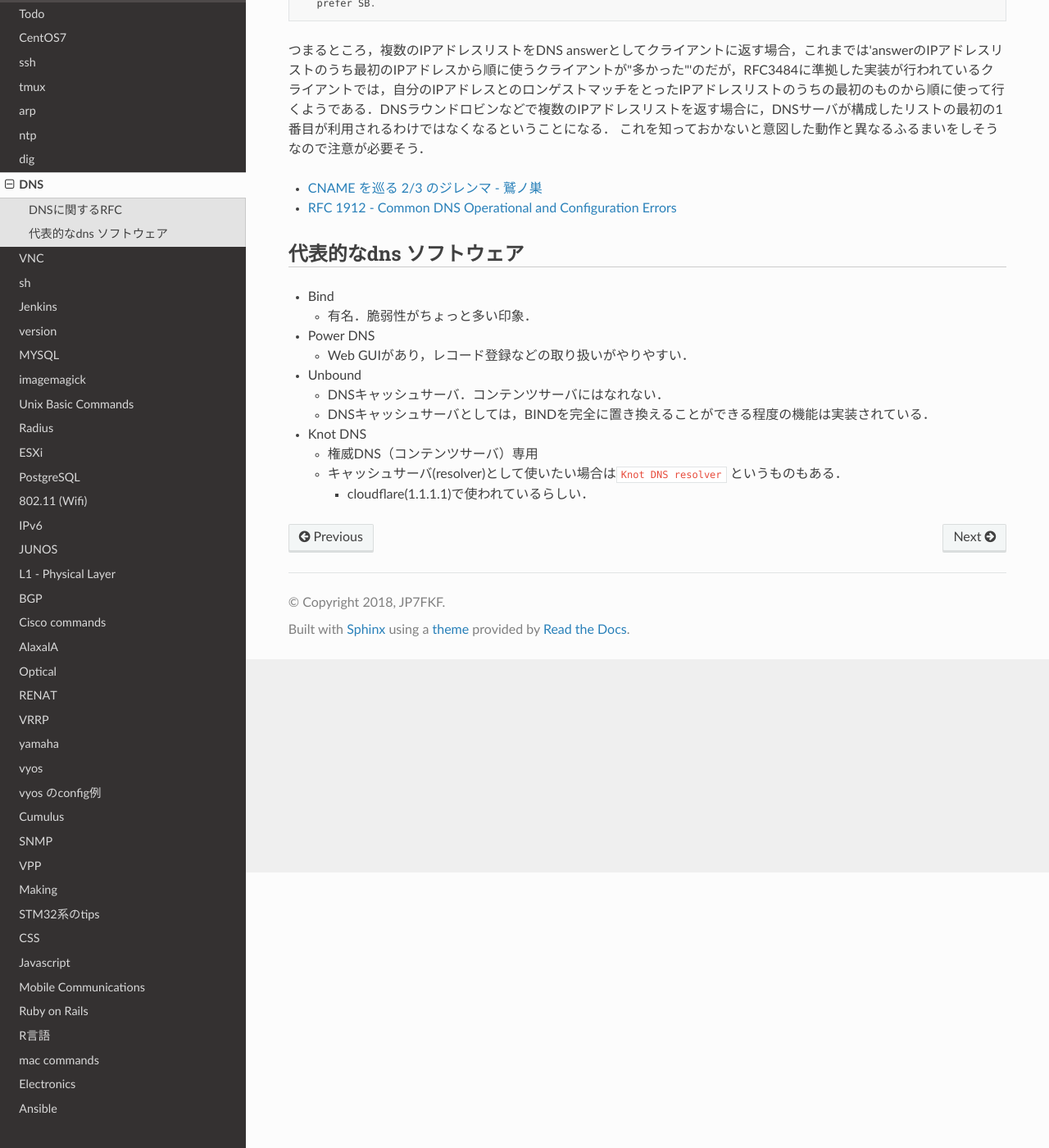
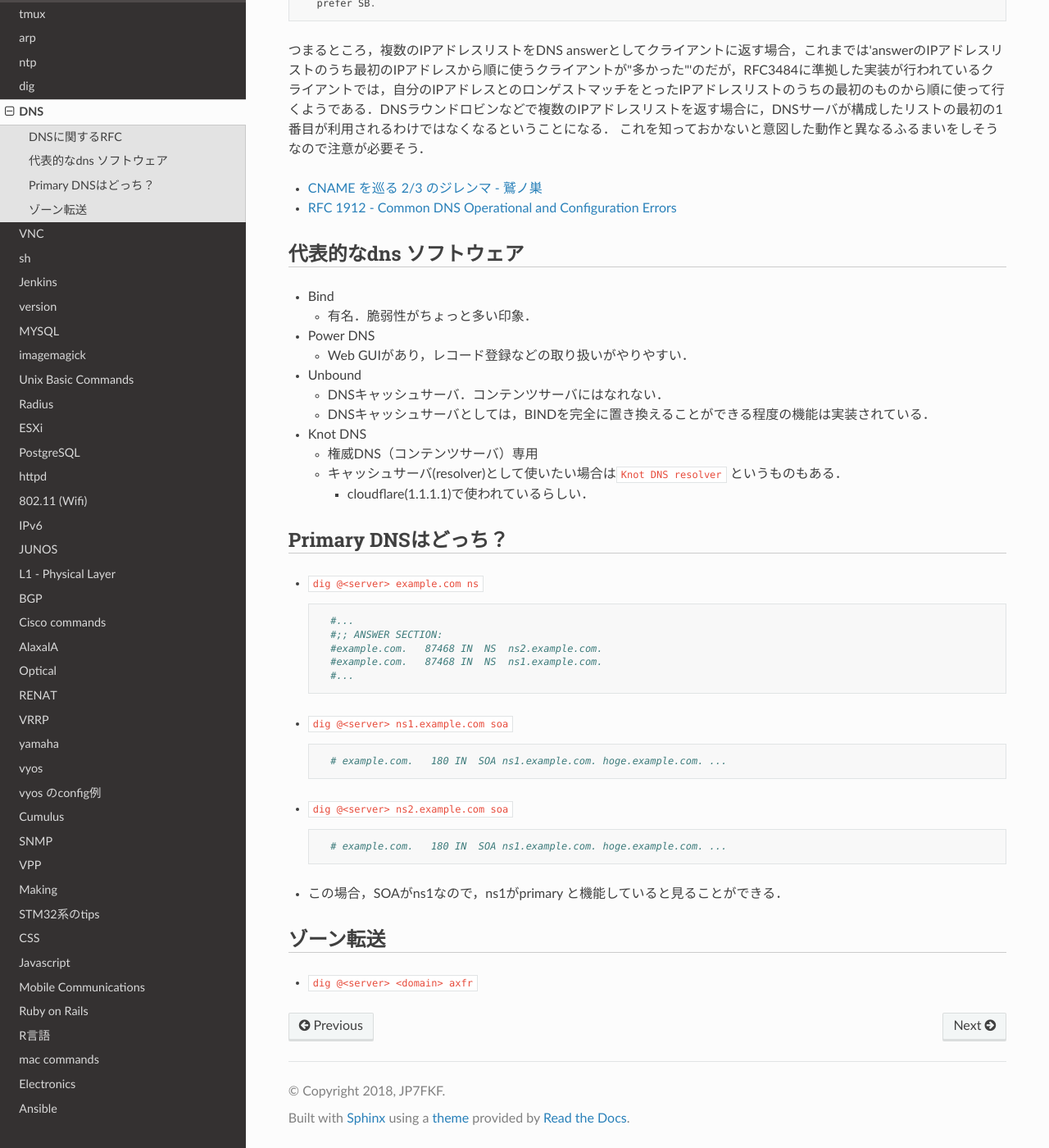
Before and after one commit to jp7fkf/JP7FKF-Warehouse, a Sphinx documentation site: the page built from source/unix/dns.md, in a window 1280 px wide and 1400 px high, scrolled down 336 px. Shown: the whole window at 82% size. Built offline with Sphinx 7.4.7 and the Read the Docs theme 2.0.0, drawn with Linux system fonts in a browser that asks for light colours.

Commit message:
jan11-1853

````diff
--- a/source/index.rst
+++ b/source/index.rst
@@ -15,6 +15,7 @@ Welcome to JP7FKF-Warehouse!
   dialy/201810
   dialy/201811
   dialy/201812
+
   todo
   unix/centos7
   unix/ssh
@@ -33,6 +34,7 @@ Welcome to JP7FKF-Warehouse!
   unix/radius
   unix/esxi.md
   unix/postgresql.md
+  unix/httpd
   network/802_11
   network/ipv6
   network/junos
--- a/source/unix/dns.md
+++ b/source/unix/dns.md
@@ -26,3 +26,26 @@ RFC3484にはこう書かれている．
   - 権威DNS（コンテンツサーバ）専用
   - キャッシュサーバ(resolver)として使いたい場合は`Knot DNS resolver` というものもある．
     - cloudflare(1.1.1.1)で使われているらしい．
+
+## Primary DNSはどっち？
+  - `dig @<server> example.com ns`
+    ```
+      #...
+      #;; ANSWER SECTION:
+      #example.com.   87468 IN  NS  ns2.example.com.
+      #example.com.   87468 IN  NS  ns1.example.com.
+      #...
+    ```
+  - `dig @<server> ns1.example.com soa`
+    ```
+      # example.com.   180 IN  SOA ns1.example.com. hoge.example.com. ...
+    ```
+  - `dig @<server> ns2.example.com soa`
+    ```
+      # example.com.   180 IN  SOA ns1.example.com. hoge.example.com. ...
+    ```
+
+  - この場合，SOAがns1なので，ns1がprimary と機能していると見ることができる．
+
+## ゾーン転送
+  - `dig @<server> <domain> axfr`
````
Also changed, not shown: source/network/l1_physical.md (+0 -1 lines), source/unix/httpd.md (added, +55 -0 lines).
